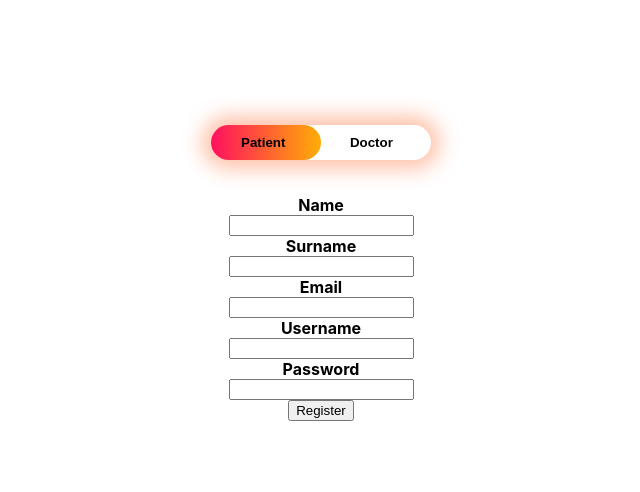
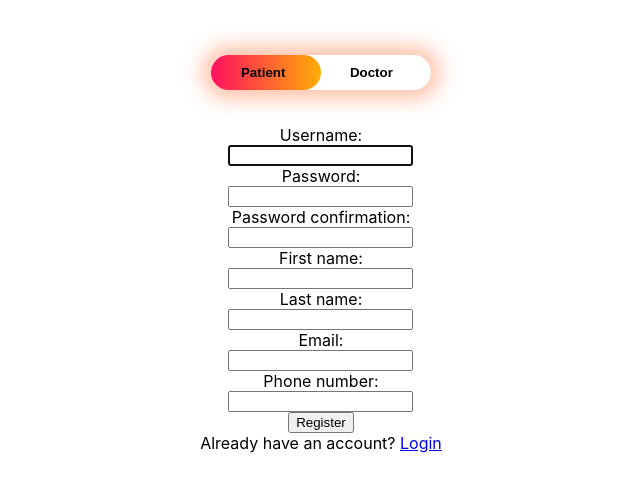
Before and after one commit to AdamPanag/eatros, a Django app: page /auth/register.html in a window 1280 px wide. Shown: the part 80-572 px from the top of the page, without its empty margins (319-959 px from the left). Run offline with Django 3.2, Linux system fonts and the light colour scheme; some libraries are stand-ins or nearby versions.

Commit message:
Add register functionality for patient and migrate all models

```diff
--- a/mysite/eatros/admin.py
+++ b/mysite/eatros/admin.py
@@ -1,6 +1,9 @@
 from django.contrib import admin
 
-from .models import Area, Specialty
+from .models import Area, Doctor, Patient, Specialty, User
 
 admin.site.register(Area)
 admin.site.register(Specialty)
+admin.site.register(User)
+admin.site.register(Patient)
+admin.site.register(Doctor)
--- /dev/null
+++ b/mysite/eatros/forms.py
@@ -0,0 +1,53 @@
+from django.contrib.auth.forms import UserCreationForm
+from django import forms
+from django.db import transaction
+from .models import User, Doctor, Patient
+
+class PatientSignUpForm(UserCreationForm):
+    first_name = forms.CharField(required=True)
+    last_name = forms.CharField(required=True)
+    email = forms.CharField(required=True)
+    phone_number = forms.CharField(required=True)
+
+    class Meta(UserCreationForm.Meta):
+        model = User
+
+    @transaction.atomic
+    def save(self):
+        user = super().save(commit=False)
+        user.is_patient = True
+        user.first_name = self.cleaned_data.get('first_name')
+        user.last_name = self.cleaned_data.get('last_name')
+        user.email = self.cleaned_data.get('email')
+        user.save()
+        patient = Patient.objects.create(user=user)
+        patient.phone_number=self.cleaned_data.get('phone_number')
+        patient.save()
+        return user
+
+class DoctorSignUpForm(UserCreationForm):
+    first_name = forms.CharField(required=True)
+    last_name = forms.CharField(required=True)
+    email = forms.CharField(required=True)
+    area = forms.CharField(required=True)
+    specialty = forms.CharField(required=True)
+    address = forms.CharField(required=True)
+
+
+    class Meta(UserCreationForm.Meta):
+        model = User
+
+    @transaction.atomic
+    def save(self):
+        user = super().save(commit=False)
+        user.is_doctor = True
+        user.first_name = self.cleaned_data.get('first_name')
+        user.last_name = self.cleaned_data.get('last_name')
+        user.email = self.cleaned_data.get('email')
+        user.save()
+        doctor = Doctor.objects.create(user=user)
+        doctor.area=self.cleaned_data.get('area')
+        doctor.specialty=self.cleaned_data.get('specialty')
+        doctor.address=self.cleaned_data.get('address')
+        doctor.save()
+        return user
--- a/mysite/eatros/models.py
+++ b/mysite/eatros/models.py
@@ -1,4 +1,5 @@
 from django.db import models
+from django.contrib.auth.models import AbstractUser
 
 class Specialty(models.Model):
     id = models.AutoField(primary_key=True)
@@ -7,3 +8,21 @@ class Specialty(models.Model):
 class Area(models.Model):
     id = models.AutoField(primary_key=True)
     name = models.CharField(max_length=200)
+
+class User(AbstractUser):
+    id = models.AutoField(primary_key=True)
+    is_patient = models.BooleanField(default=False)
+    is_doctor = models.BooleanField(default=False)
+    first_name = models.CharField(max_length=100)
+    last_name = models.CharField(max_length=100)
+    email = models.CharField(max_length=100, null=True)
+
+class Patient(models.Model):
+    user = models.OneToOneField(User, on_delete = models.CASCADE, primary_key = True)
+    phone_number = models.CharField(max_length=20)
+
+class Doctor(models.Model):
+    user = models.OneToOneField(User, on_delete = models.CASCADE, primary_key = True)
+    area = models.CharField(max_length=100)
+    specialty = models.CharField(max_length=100)
+    address = models.CharField(max_length=100)
--- a/mysite/eatros/static/css/eatros/login.css
+++ b/mysite/eatros/static/css/eatros/login.css
@@ -5,7 +5,6 @@
 }
 
 .form-box {
-    margin-top: 70px;
     padding: 20px;
     display: flex;
     justify-content: center;
@@ -58,3 +57,10 @@
 .doctor-form {
     display: none;
 }
+
+.messages {
+    background-color:#3EEE73;
+    border-radius: 10px;
+    padding: 15px;
+    font-weight: bold;
+}
--- a/mysite/eatros/templates/eatros/auth/login.html
+++ b/mysite/eatros/templates/eatros/auth/login.html
@@ -37,6 +37,7 @@
                     New here? <a href="register.html">Register</a>
                 </span>
             </div>
+
             <div class="input-form doctor-form">
                 <form action="" method="POST">
                     <label for="username"><b>Username</b></label>
@@ -50,6 +51,9 @@
 
                 <a href="register.html">Register</a>
             </div>
+            {% for message in messages %}
+                <p class="messages">{{message}}</p>
+            {% endfor %}
         </div>
     </div>
 
--- a/mysite/eatros/templates/eatros/auth/register.html
+++ b/mysite/eatros/templates/eatros/auth/register.html
@@ -16,7 +16,45 @@
 <body>
 
     {% include "eatros/navbar.html" %}
+
     <div class="page">
+        <div class="form-box">
+            <div class="button-box">
+                <div id="btn"></div>
+                <button class="toggle-button">Patient</button>
+                <button class="toggle-button">Doctor</button>
+            </div>
+            <div class="whole-form patient-form">
+                <form class="form-inputs" action="" method="POST">
+                    {% csrf_token %}
+
+                    {% for field in form.visible_fields %}
+                        {{ field.label_tag }}
+                        {{ field }}
+                    {% endfor %}
+                    <button type="submit">Register</button>
+                </form>
+                <span>
+                    Already have an account? <a href="login.html">Login</a>
+                </span>
+                {{form.errors}}
+            </div>
+            <div class="input-form doctor-form">
+                <form action="" method="POST">
+                    <label for="username"><b>Username</b></label>
+                    <input type="text" name="username" required>
+
+                    <label for="password"><b>Password</b></label>
+                    <input type="password" name="password" required>
+
+                    <button type="submit">Login</button>
+                </form>
+            </div>
+        </div>
+    </div>
+
+
+    <!-- <div class="page">
         <div class="form-box">
             <div class="button-box">
                 <div id="btn"></div>
@@ -53,11 +91,9 @@
 
                     <button type="submit">Login</button>
                 </form>
-
-                <a href="register.html">Register</a>
             </div>
         </div>
-    </div>
+    </div> -->
 
 </body>
 </html>
--- a/mysite/eatros/urls.py
+++ b/mysite/eatros/urls.py
@@ -5,6 +5,6 @@ from . import views
 urlpatterns = [
     path('', views.index, name='index'),
     path('search-doctors/', views.search_doctors, name='search-doctors'),
-    path('auth/login.html', views.login, name='login'),
+    path('auth/login.html', views.loginPage, name='loginPage'),
     path('auth/register.html', views.register, name='register'),
 ]
--- a/mysite/eatros/views.py
+++ b/mysite/eatros/views.py
@@ -1,6 +1,11 @@
-from django.shortcuts import render
-
+from django.contrib.auth import login, logout,authenticate
+from django.shortcuts import redirect, render
 from .models import Area, Specialty
+from django.contrib import messages
+from django.views.generic import CreateView
+from .forms import DoctorSignUpForm, PatientSignUpForm
+from django.contrib.auth.forms import AuthenticationForm, UserCreationForm
+from .models import User
 
 def index(request):
     areas = Area.objects.all()
@@ -17,7 +22,7 @@ def search_doctors(request):
 
     return render(request, 'eatros/search-doctors.html', {})
 
-def login(request):
+def loginPage(request):
 
     context = {
         'showLoginBtn' : False
@@ -26,9 +31,22 @@ def login(request):
     return render(request, 'eatros/auth/login.html', context)
 
 def register(request):
+    # if the user has already loged in
+    if request.user.is_authenticated:
+        return redirect('/')
+    else:
+        form = PatientSignUpForm()
+        if request.method == 'POST':
+            form = PatientSignUpForm(request.POST)
+            if form.is_valid(): # successfully registered
+                user = form.save()
+                messages.success(request, 'Account was created for ' + user.username)
 
-    context = {
-        'showLoginBtn' : False
-    }
+                return redirect('login.html')
 
-    return render(request, 'eatros/auth/register.html', context)
+        context = {
+            'form':form,
+            'showLoginBtn' : False
+        }
+        # not logged in and not POST method
+        return render(request, 'eatros/auth/register.html', context)
--- a/mysite/mysite/settings.py
+++ b/mysite/mysite/settings.py
@@ -29,6 +29,7 @@ DEBUG = True
 
 ALLOWED_HOSTS = []
 
+AUTH_USER_MODEL = 'eatros.User'
 
 # Application definition
 
```
Also changed, not shown: mysite/db.sqlite3, mysite/eatros/migrations/0001_initial.py, mysite/eatros/migrations/0002_area_doctor_patient_specialty.py (added), mysite/eatros/migrations/0003_auto_20200930_1747.py (added), mysite/eatros/migrations/0004_auto_20200930_2338.py (added), 1 other file.
